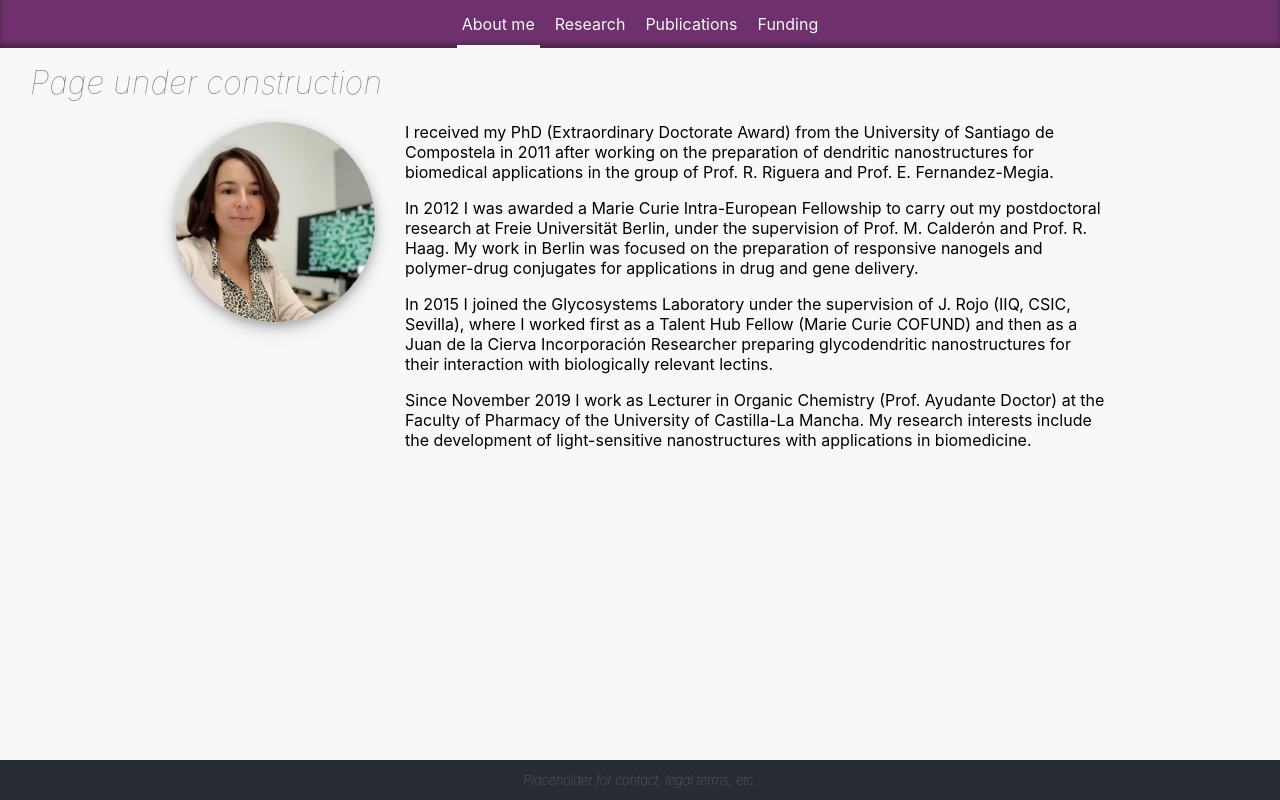
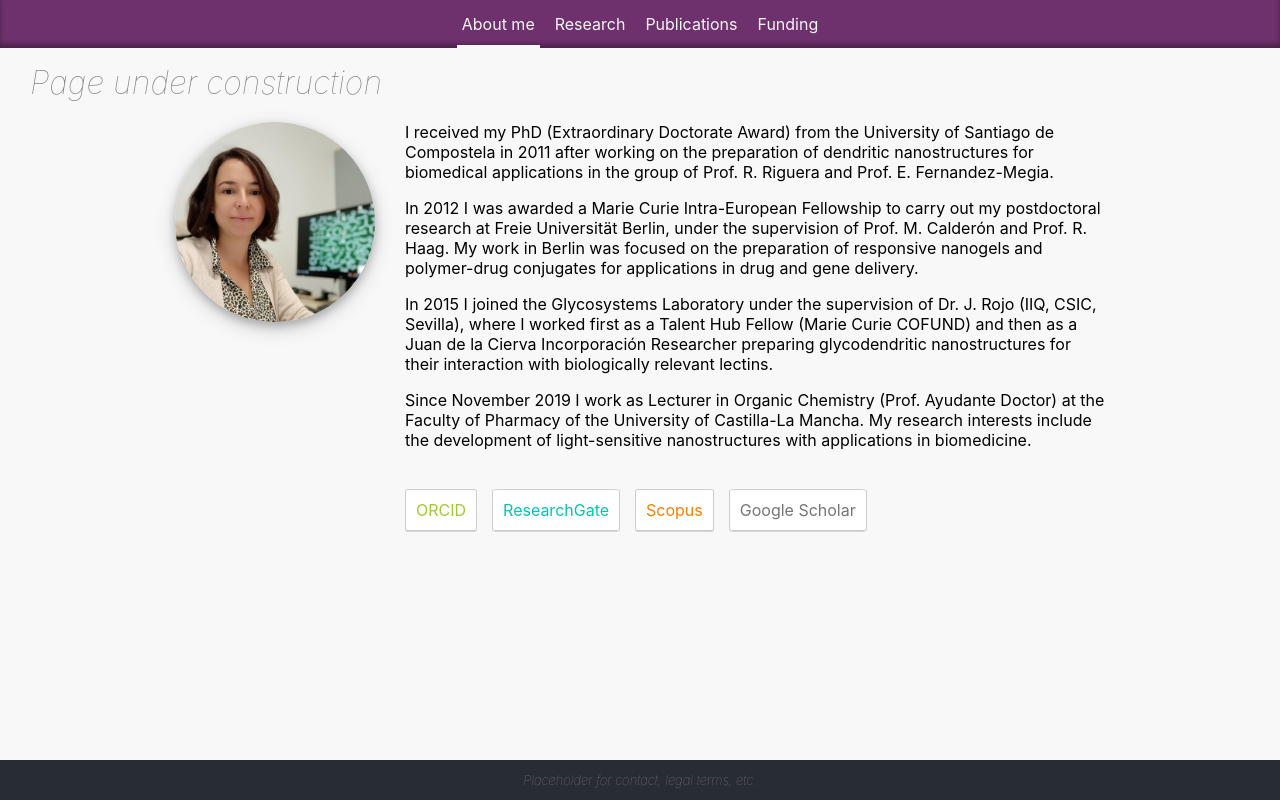
Before and after one commit to rsherves/ana-site, a React (Create React App) app: page / in a window 1280 px wide. Built offline with nearby package versions, Linux system fonts and the light colour scheme.

Commit message:
Add section for academic links

```diff
--- a/src/PageBody/About.css
+++ b/src/PageBody/About.css
@@ -33,3 +33,32 @@
     margin-top: revert;
   }
 }
+
+.About .academic-links-wrapper {
+  margin-top: 50px;
+}
+.About .button-link {
+  margin-right: 15px;
+  padding: 10px;
+  border: 1px solid #ccc;
+  border-radius: 5%;
+  background-color: #fff;
+  box-shadow: 0 1px 0 0 rgb(0 0 0 / 15%);
+}
+.About .button-link:hover {
+  cursor: pointer;
+  background-color: #f0f0f0;
+  box-shadow: none;
+}
+.About .button-link.orcid {
+  color: #a1c837
+}
+.About .button-link.research-gate {
+  color: #00c6b5;
+}
+.About .button-link.scorpus {
+  color: #f77e00;
+}
+.About .button-link.google-scholar {
+  color: #767676;
+}
--- a/src/PageBody/About.js
+++ b/src/PageBody/About.js
@@ -12,8 +12,14 @@ function About() {
         <div className="flex-item-txt">
           <p>I received my PhD (Extraordinary Doctorate Award) from the University of Santiago de Compostela in 2011 after working on the preparation of dendritic nanostructures for biomedical applications in the group of Prof. R. Riguera and Prof. E. Fernandez-Megia.</p>
           <p>In 2012 I was awarded a Marie Curie Intra-European Fellowship to carry out my postdoctoral research at Freie Universität Berlin, under the supervision of Prof. M. Calderón and Prof. R. Haag. My work in Berlin was focused on the preparation of responsive nanogels and polymer-drug conjugates for applications in drug and gene delivery.</p>
-          <p>In 2015 I joined the Glycosystems Laboratory under the supervision of J. Rojo (IIQ, CSIC, Sevilla), where I worked first as a Talent Hub Fellow (Marie Curie COFUND) and then as a Juan de la Cierva Incorporación Researcher preparing glycodendritic nanostructures for their interaction with biologically relevant lectins.</p>
+          <p>In 2015 I joined the Glycosystems Laboratory under the supervision of Dr. J. Rojo (IIQ, CSIC, Sevilla), where I worked first as a Talent Hub Fellow (Marie Curie COFUND) and then as a Juan de la Cierva Incorporación Researcher preparing glycodendritic nanostructures for their interaction with biologically relevant lectins.</p>
           <p>Since November 2019 I work as Lecturer in Organic Chemistry (Prof. Ayudante Doctor) at the Faculty of Pharmacy of the University of Castilla-La Mancha. My research interests include the development of light-sensitive nanostructures with applications in biomedicine.</p>
+          <div className="academic-links-wrapper no-user-select">
+            <span className="button-link orcid">ORCID</span>
+            <span className="button-link research-gate">ResearchGate</span>
+            <span className="button-link scorpus">Scopus</span>
+            <span className="button-link google-scholar">Google Scholar</span>
+          </div>
         </div>
       </div>
     </div>
```
